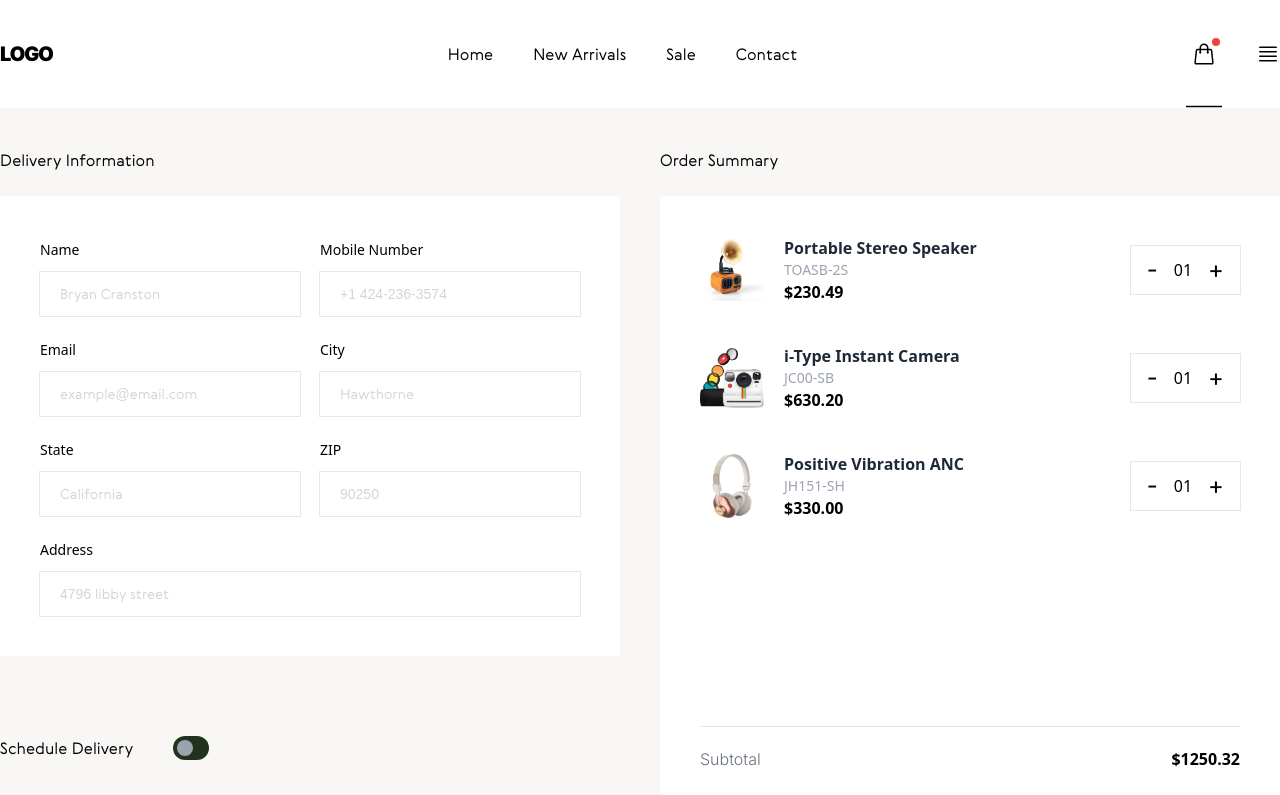
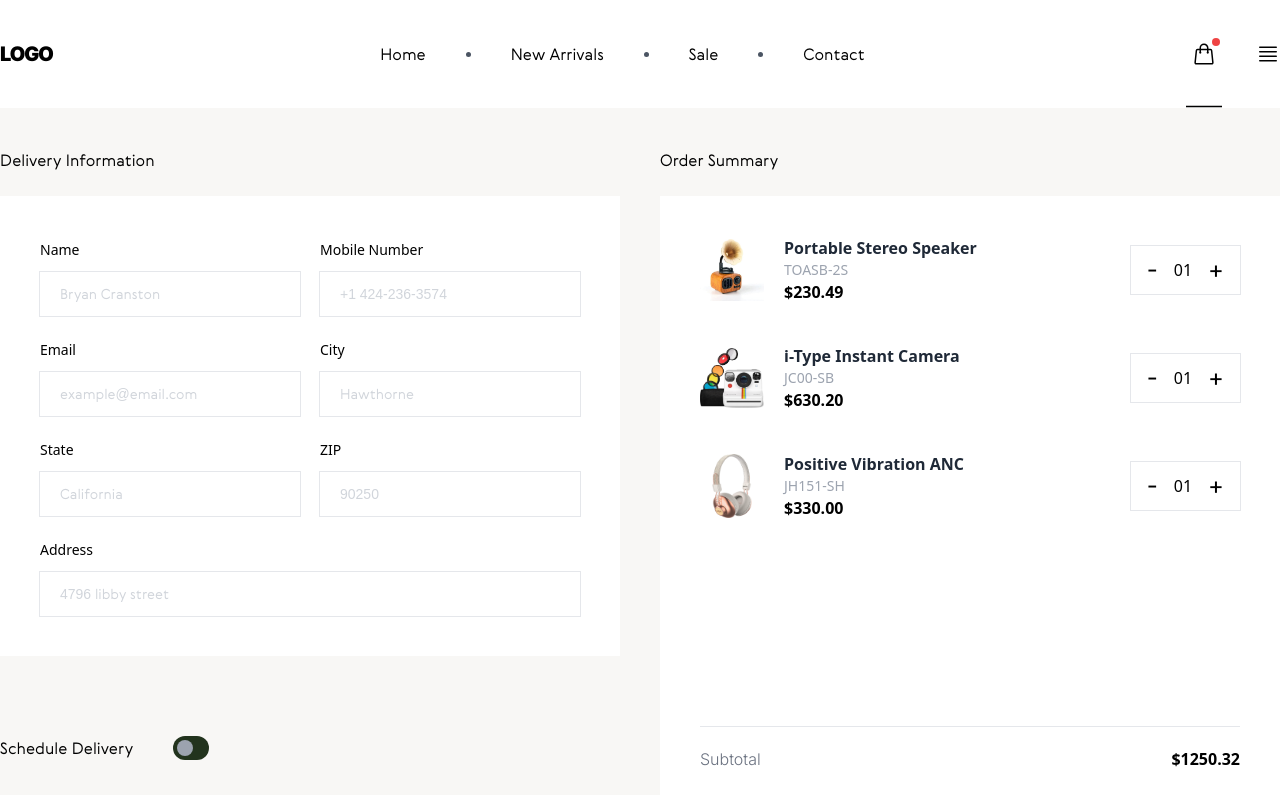
Before and after one commit to sazzadtanim/8-3-2023-ecomm-checkout, a Next.js app: page / in a window 1280 px wide. Shown: the top 795 px of the page. Built offline with nearby package versions, Linux system fonts and the light colour scheme.

Commit message:
added divider

```diff
--- a/src/app/Header.tsx
+++ b/src/app/Header.tsx
@@ -25,10 +25,12 @@ function Header() {
           '
           >
             {links.map((nav, index) => (
-              <div key={index}>
-                <Link href={nav.url}>{nav.title}</Link>
-                <div className='h-[5px] w-[5px] rounded-full bg-red-500 last:hidden' />
-              </div>
+              <>
+                <Link href={nav.url} key={index}>
+                  {nav.title}
+                </Link>
+                <div className='h-[5px] w-[5px] rounded-full bg-gray-600 last:hidden' />
+              </>
             ))}
           </ul>
         </nav>
```
